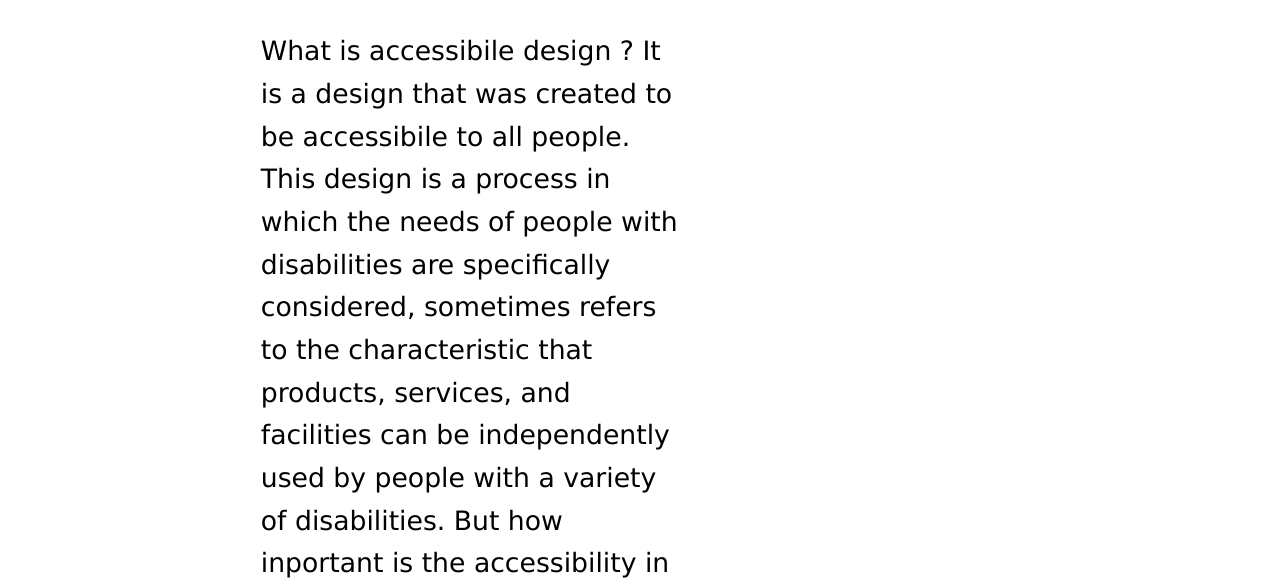
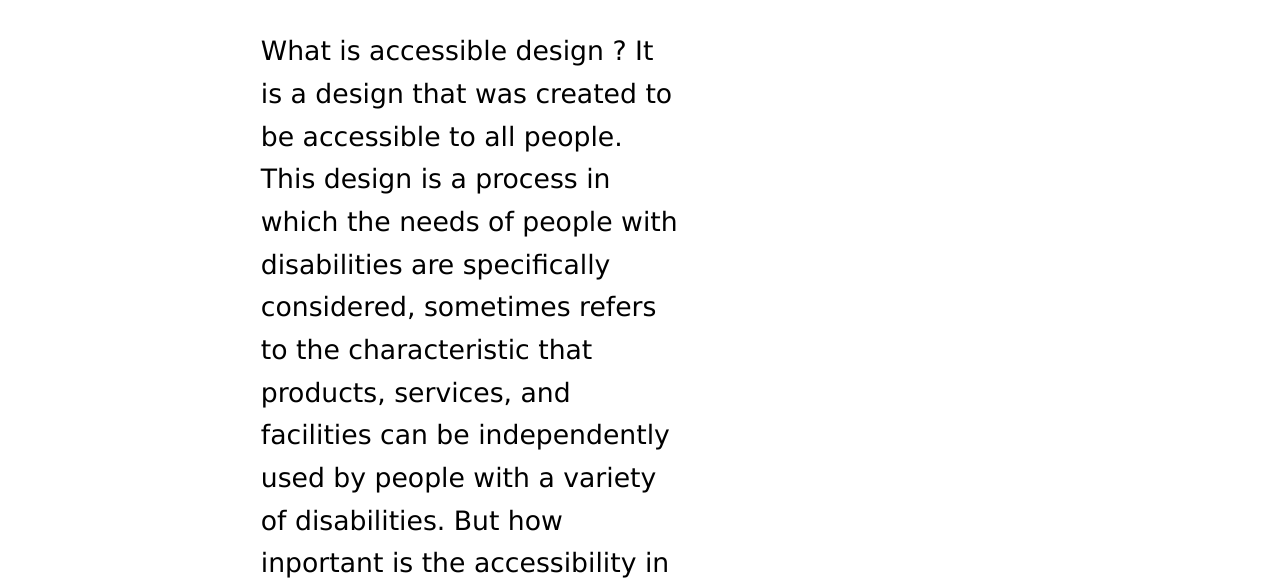
Before and after one commit to JakubM1999/Accessibility, a plain HTML site: page index.html in a window 1280 px wide. Shown: the part 384-964 px from the top of the page. Drawn offline with Linux system fonts and the light colour scheme.

Commit message:
added readme text and fixed html

```diff
--- a/index.html
+++ b/index.html
@@ -23,8 +23,8 @@
     <section class="AboutAccessibility" aria-label="What is Accessibility" role="region">
         <h2 class="subTitle">What is accessibility</h2>
             <p>
-            What is accessibile design ? It is a design that was created to
-            be accessibile to all people. This design is a process in which the
+            What is accessible design ? It is a design that was created to
+            be accessible to all people. This design is a process in which the
             needs of people with disabilities are specifically considered,
             sometimes refers to the characteristic that products, services,
             and facilities can be independently used by people with a variety
```
Also changed, not shown: 1 other file.
